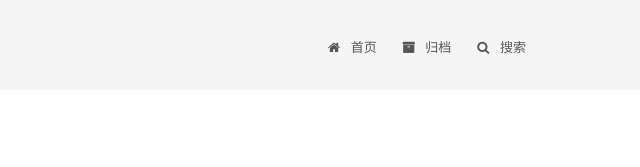
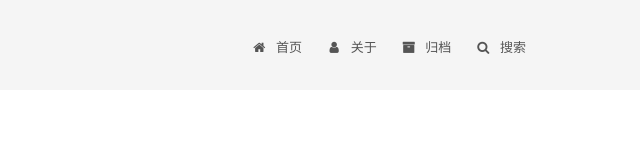
Before and after one commit to VoidCrosser/VoidCrosser.github.io, a plain HTML site: page 2018/09/15/hello-world/index.html in a window 1280 px wide. Shown: the top 167 px of the page, 294-934 px from the left. Drawn offline with Linux system fonts and the light colour scheme.

Commit message:
Site updated: 2018-09-16 19:33:51

```diff
--- a/2018/09/15/hello-world/index.html
+++ b/2018/09/15/hello-world/index.html
@@ -186,6 +186,16 @@
               <i class="menu-item-icon fa fa-fw fa-home"></i> <br />
 
             首页
+          </a>
+        </li>
+
+
+        <li class="menu-item menu-item-about">
+          <a href="/about/" rel="section">
+
+              <i class="menu-item-icon fa fa-fw fa-user"></i> <br />
+
+            关于
           </a>
         </li>
 
--- a/css/main.css
+++ b/css/main.css
@@ -1822,7 +1822,7 @@ pre .javascript .function {
   width: 4px;
   height: 4px;
   border-radius: 50%;
-  background: #18731d;
+  background: #c934ff;
 }
 .links-of-blogroll {
   font-size: 13px;
```
Also changed, not shown: archives/2018/09/index.html (+10 -0 lines), archives/2018/index.html (+10 -0 lines), archives/index.html (+10 -0 lines), google0c15cf64af7e3fd7.html (+10 -0 lines), index.html (+10 -0 lines).
